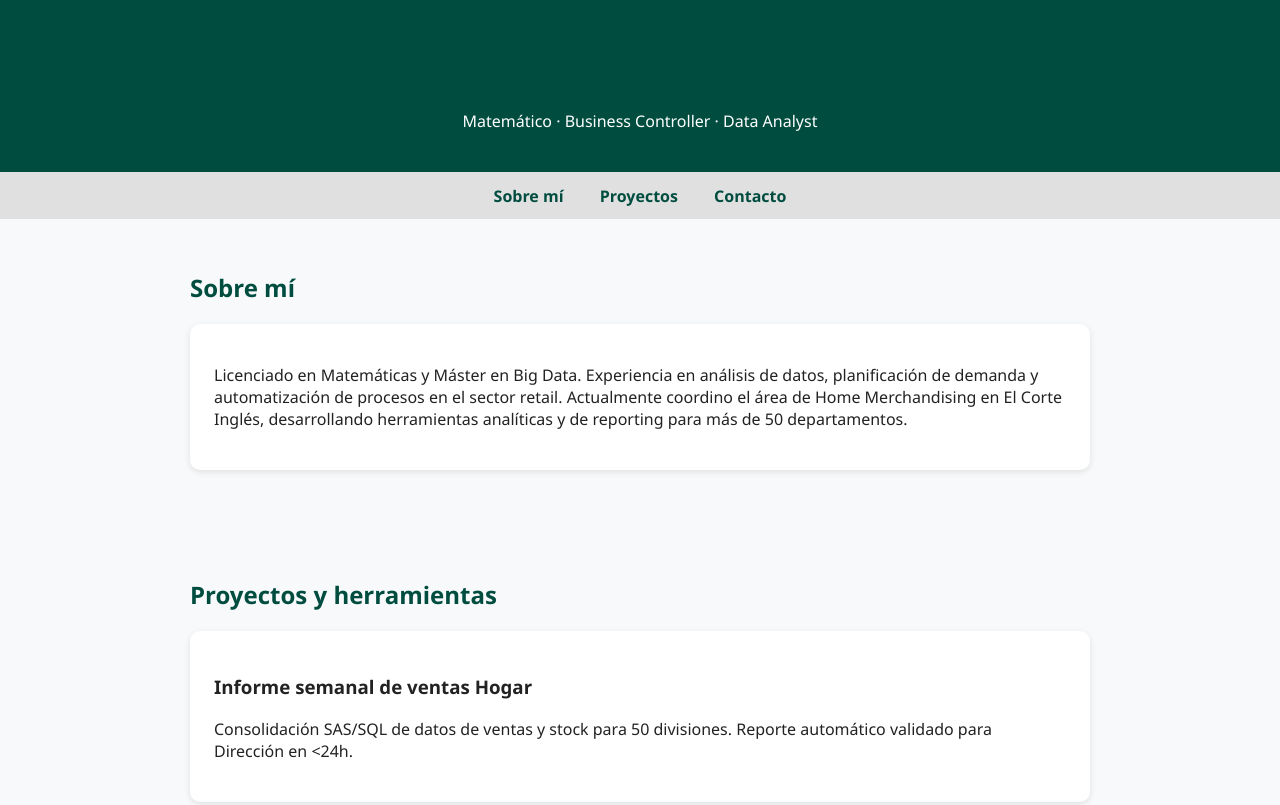
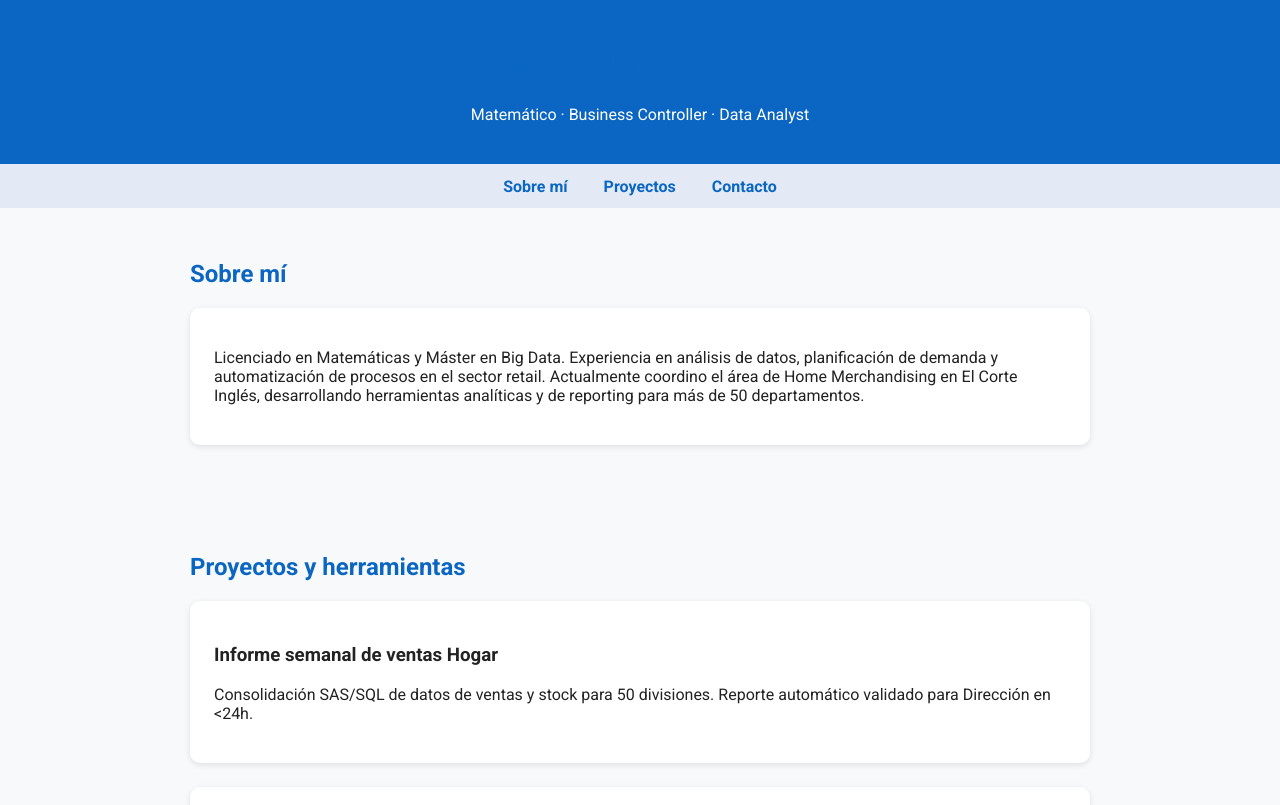
Before and after one commit to diegomartinromo/diegomartinromo.github.io, a plain HTML site: page index.html in a window 1280 px wide. Shown: the top 805 px of the page. Drawn offline with Linux system fonts and the light colour scheme.

Commit message:
Update index.html

```diff
--- a/index.html
+++ b/index.html
@@ -5,15 +5,53 @@
   <meta name="viewport" content="width=device-width, initial-scale=1.0">
   <title>Diego Martín-Romo | Data & Business Analytics</title>
   <style>
-    body {font-family: 'Segoe UI', Arial, sans-serif; margin: 0; background: #f8f9fa; color: #222;}
-    header {background: #004d40; color: white; padding: 1.5rem; text-align: center;}
-    nav {background: #e0e0e0; padding: 0.8rem; text-align: center;}
-    nav a {margin: 0 1rem; color: #004d40; text-decoration: none; font-weight: 600;}
-    section {padding: 2rem 10%; max-width: 900px; margin: auto;}
-    h1, h2 {color: #004d40;}
-    .card {background: white; border-radius: 10px; padding: 1.5rem; box-shadow: 0 2px 6px rgba(0,0,0,0.1); margin-bottom: 1.5rem;}
-    footer {text-align: center; padding: 1rem; background: #004d40; color: white; font-size: 0.9rem;}
-  </style>
+  @import url('https://fonts.googleapis.com/css2?family=Roboto:wght@400;500;700&display=swap');
+  body {
+    font-family: 'Roboto', sans-serif;
+    margin: 0;
+    background: #f8f9fa;
+    color: #222;
+  }
+  header {
+    background: #0A66C2; /* azul potente */
+    color: white;
+    padding: 1.5rem;
+    text-align: center;
+  }
+  nav {
+    background: #e3eaf5;
+    padding: 0.8rem;
+    text-align: center;
+  }
+  nav a {
+    margin: 0 1rem;
+    color: #0A66C2;
+    text-decoration: none;
+    font-weight: 600;
+  }
+  section {
+    padding: 2rem 10%;
+    max-width: 900px;
+    margin: auto;
+  }
+  h1, h2 {
+    color: #0A66C2;
+  }
+  .card {
+    background: white;
+    border-radius: 10px;
+    padding: 1.5rem;
+    box-shadow: 0 2px 6px rgba(0,0,0,0.1);
+    margin-bottom: 1.5rem;
+  }
+  footer {
+    text-align: center;
+    padding: 1rem;
+    background: #0A66C2;
+    color: white;
+    font-size: 0.9rem;
+  }
+</style>
 </head>
 <body>
   <header>
```
